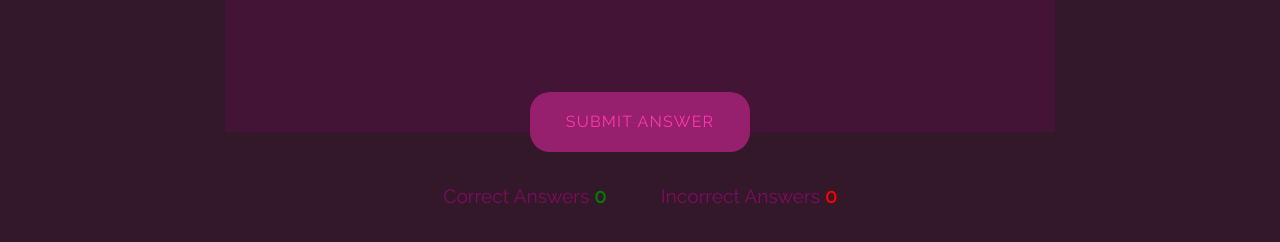
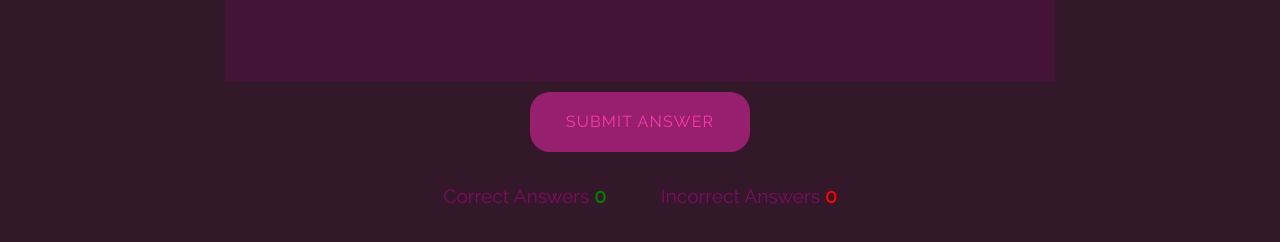
Before and after one commit to shaun6125/milestone-project2, a website: page love-math.html in a window 1280 px wide. Shown: the part 604-846 px from the top of the page. Drawn offline with nearby package versions, Linux system fonts and the light colour scheme.

Commit message:
error with git pod loading display of site, undone all adjustments made in this commit

```diff
--- a/assets/css/love_math_style.css
+++ b/assets/css/love_math_style.css
@@ -27,7 +27,7 @@
     box-sizing: border-box;
     width: 85%;
     height: 65vh;
-    max-height: 450px;
+    max-height: 400px;
     max-width: 830px;
     margin-left: auto;
     margin-right: auto;
```
